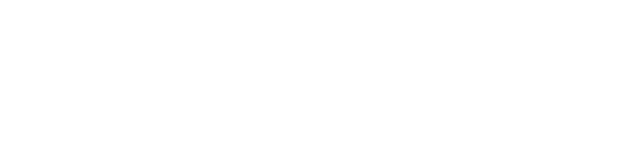
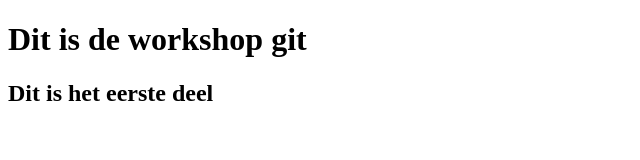
Before and after one commit to DianaPattikawa/gitworkshop7dec22diana, a plain HTML site: page index.html in a window 1280 px wide. Shown: the whole page, without its empty margins (0-640 px from the left). Drawn offline with Linux system fonts and the light colour scheme.

Commit message:
titel aangebracht

```diff
--- a/index.html
+++ b/index.html
@@ -5,6 +5,7 @@
     <title>Git workshop</title>
 </head>
 <body>
-
+<h1>Dit is de workshop git</h1>
+<h2>Dit is het eerste deel</h2>
 </body>
 </html>
```
